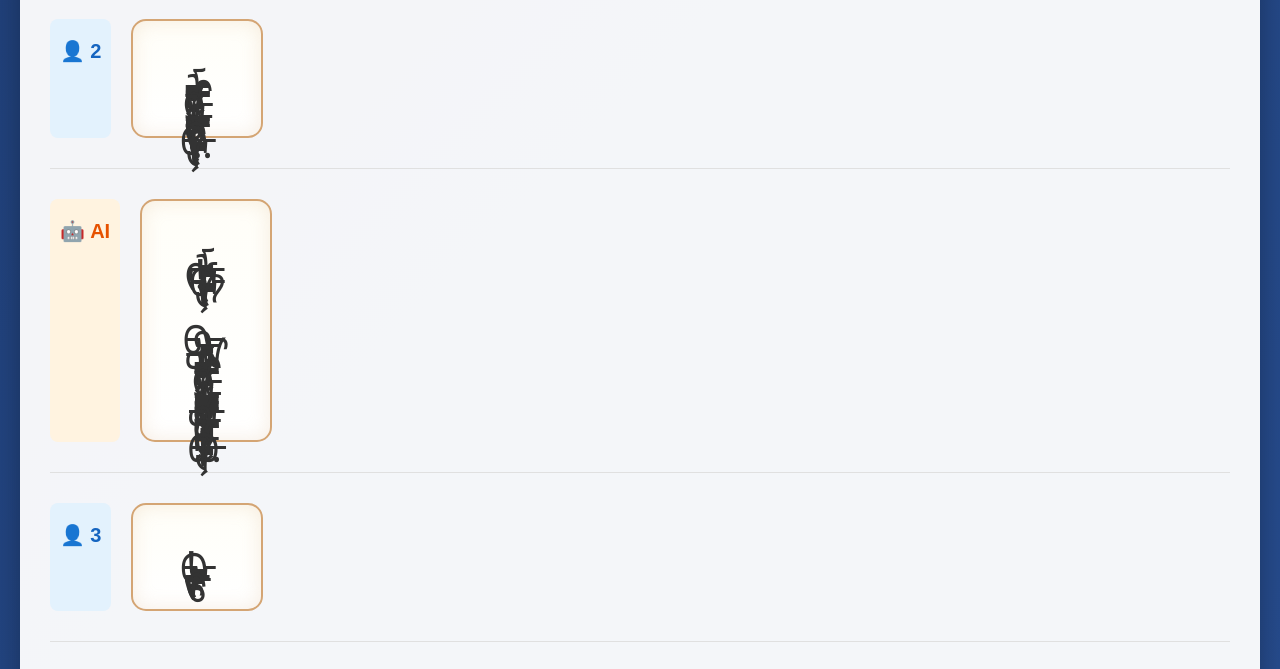
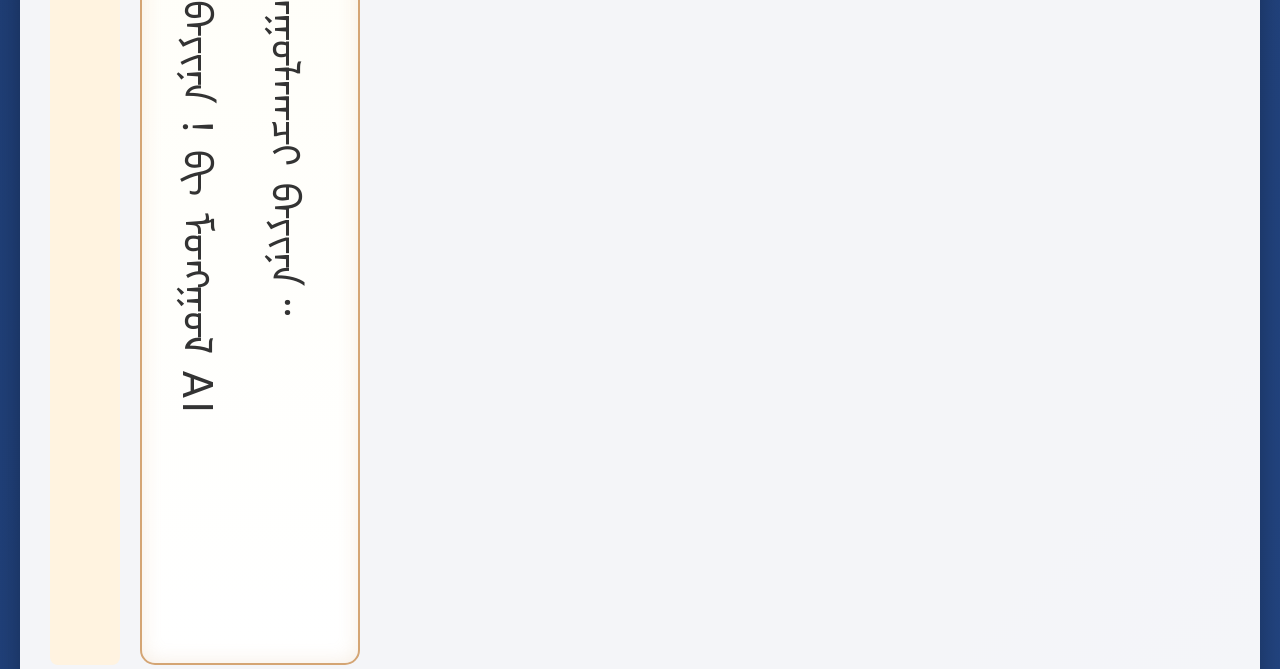
Before and after one commit to claws-x/mongol-ai, a plain HTML site: page demo_vertical_final.html in a window 1280 px wide. Shown: the part 933-1602 px from the top of the page. Drawn offline with Linux system fonts and the light colour scheme; a web font is replaced by a local one.

Commit message:
fix(v1.8.1): 修复蒙古文竖排方向
反思错误：
❌ vertical-rl 是从右到左（中文/日文标准）
❌ text-orientation: upright 不适合蒙古文

✅ vertical-lr 是从左到右（蒙古文标准）
✅ text-orientation: sideways-right 字符向右旋转 90 度

W3C 蒙古文排版标准：
- 从上到下书写
- 列从左到右排列（vertical-lr）
- 参考：https://www.w3.org/TR/mlreq/

🙏 抱歉搞反了方向，已修复

```diff
--- a/demo_vertical_final.html
+++ b/demo_vertical_final.html
@@ -59,8 +59,8 @@
 
         /* 传统蒙古文手写体竖排样式 */
         .mongolian-vertical {
-            writing-mode: vertical-rl;           /* 竖排，从右到左 */
-            text-orientation: upright;           /* 字符保持直立 */
+            writing-mode: vertical-lr;           /* 竖排，从左到右（蒙古文标准）*/
+            text-orientation: sideways-right;    /* 字符向右旋转 90 度（蒙古文正确显示）*/
             font-family: 'Mongolian Usug', 'Mongolian Baiti', 'Noto Sans Mongolian', cursive;
             font-size: 40px;
             line-height: 2.2;
```
